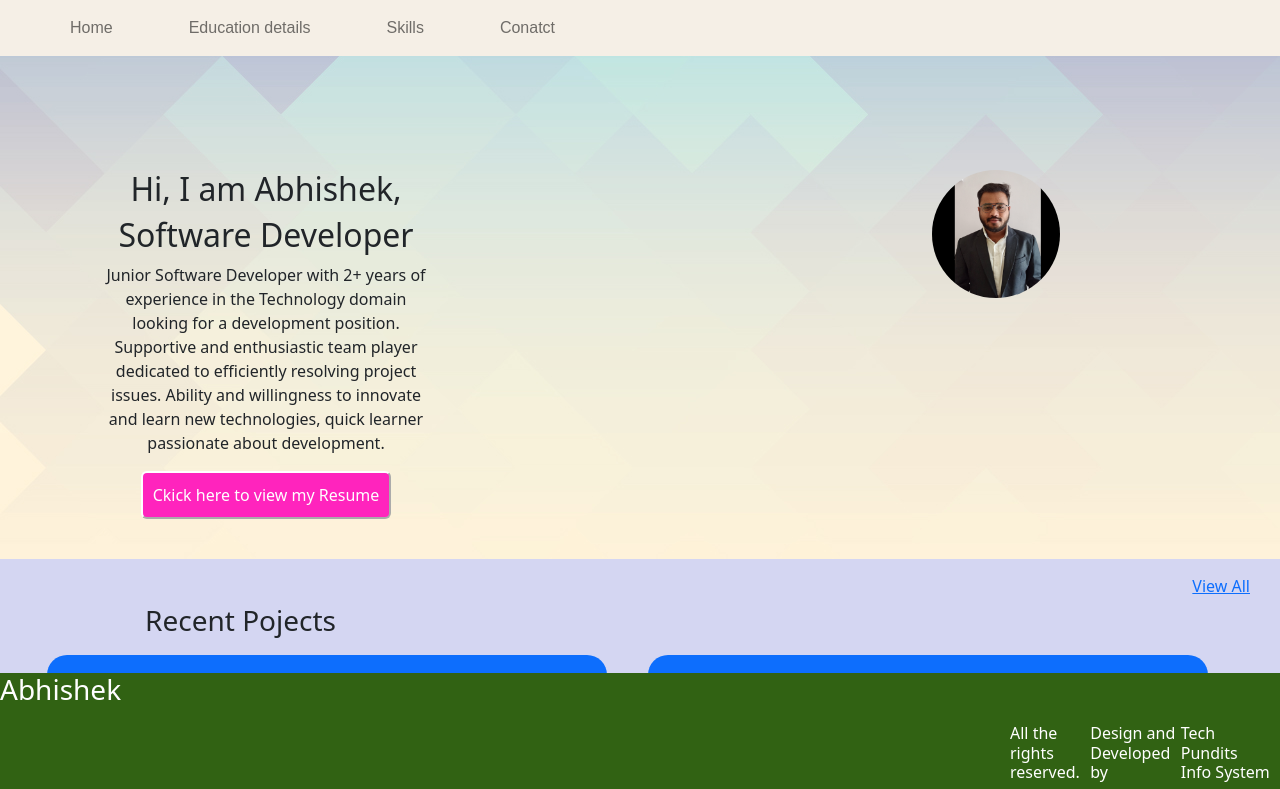
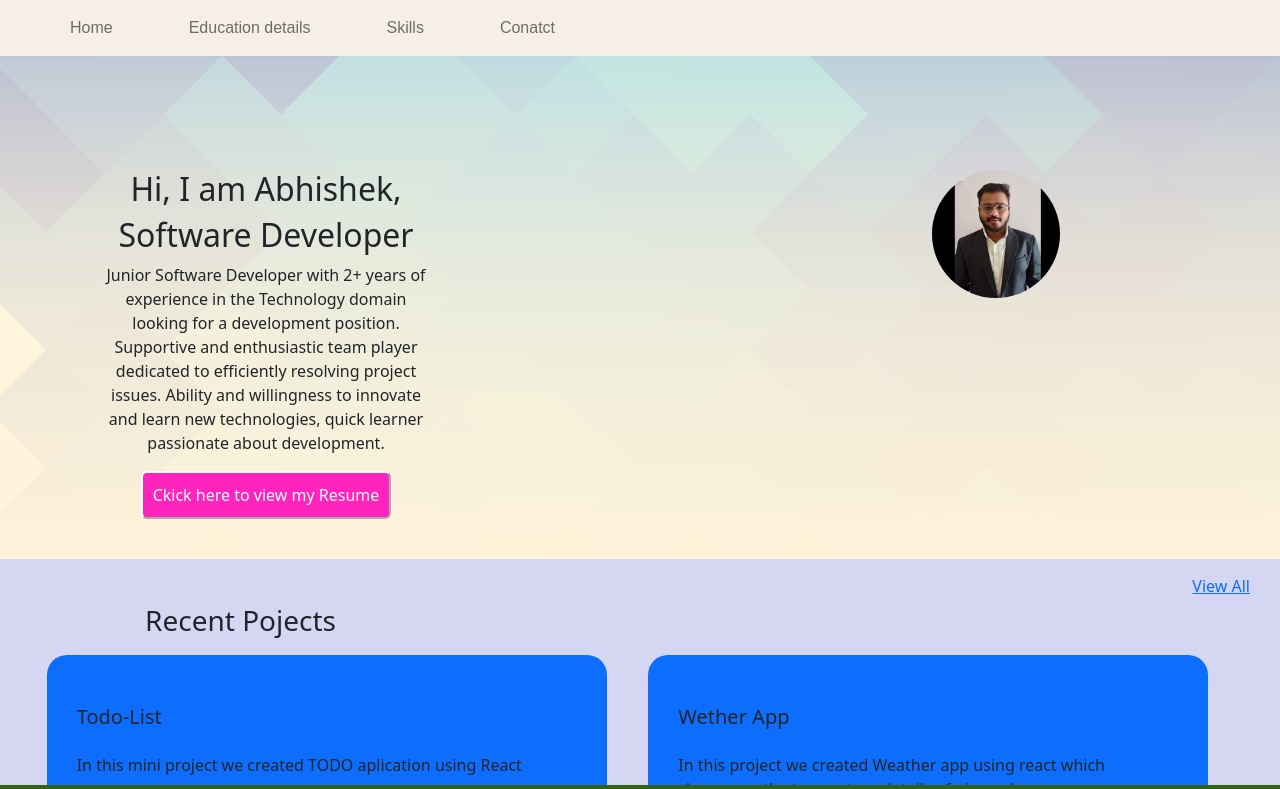
Before and after one commit to MrAbhishek07/Resume, a React (Create React App) app: page / in a window 1280 px wide. Shown: the top 789 px of the page. Built offline with nearby package versions, Linux system fonts and the light colour scheme.

Commit message:
footer height changed

```diff
--- a/src/App.css
+++ b/src/App.css
@@ -130,7 +130,7 @@ th{
 
  }
  footer{
-/* height: 20px; */
+height: 15px;
   display: flex;
  flex-wrap: wrap;
  background: #316213;
```
